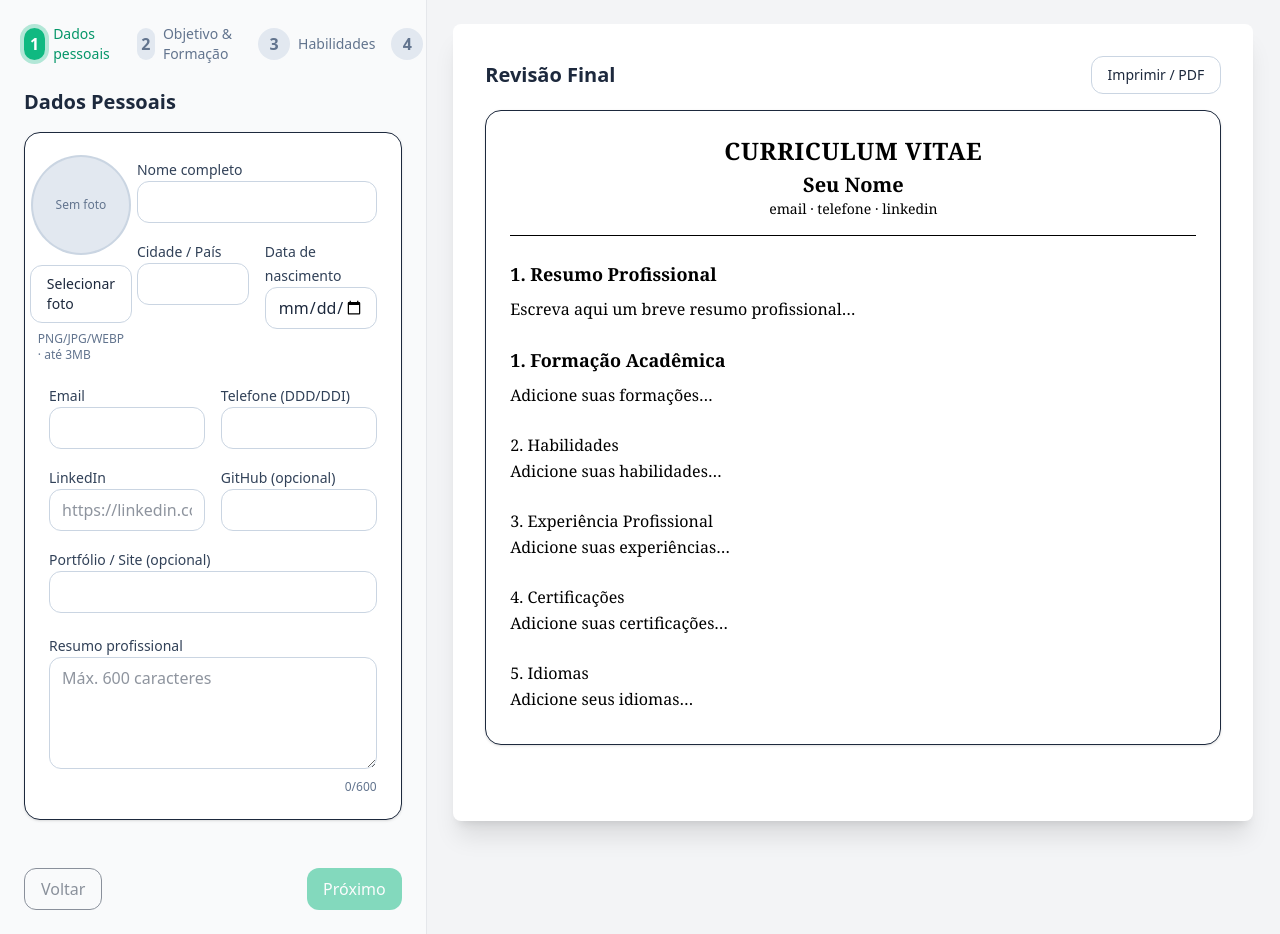
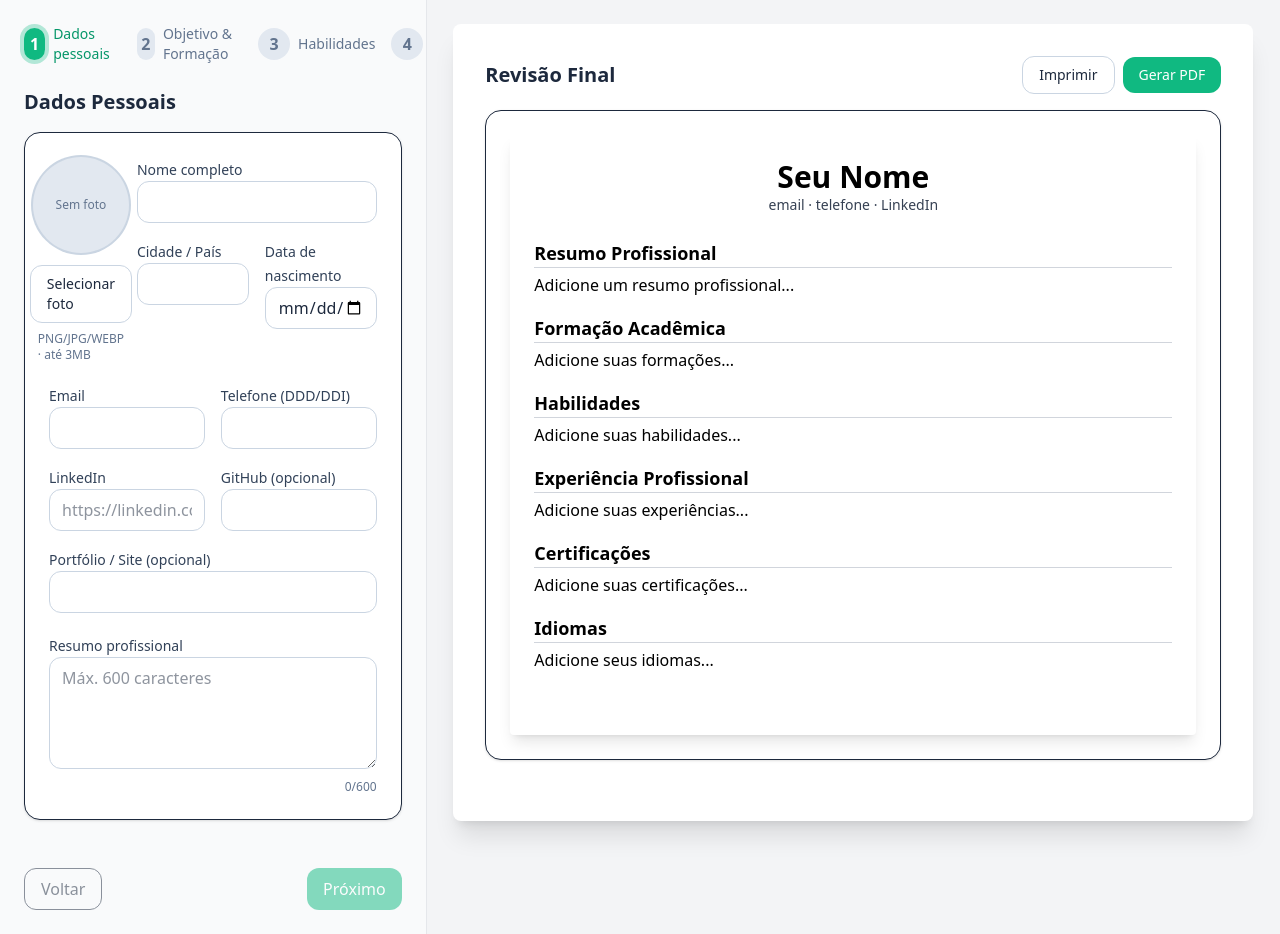
Before and after one commit to valmmer/Projeto-8, a React (Vite) app: page / in a window 1280 px wide. Built offline with nearby package versions, Linux system fonts and the light colour scheme.

Commit message:
Adiciona Preview profissional e geração de PDF

```diff
--- a/src/components/Preview.tsx
+++ b/src/components/Preview.tsx
@@ -1,172 +1,115 @@
-import { useResume } from '../state/ResumeContext';
+import { useResume } from "../state/ResumeContext";
 
 export default function Preview() {
   const { state } = useResume();
-  const { dados, skills, experiencias, formacoes, certificacoes, idiomas } =
-    state;
+  const { dados, skills, experiencias, formacoes, certificacoes, idiomas } = state;
 
-  // 'objetivo' pode não existir no tipo PersonalData -> acesso seguro
-  const objetivo: string | undefined = (dados as Record<string, any>)?.objetivo;
-
-  // numeração dinâmica das seções
-  const base = objetivo ? 2 : 1;
-  const nResumo = objetivo ? '2.' : '1.';
-  const nFormacao = `${base}.`;
-  const nHabs = `${base + 1}.`;
-  const nExp = `${base + 2}.`;
-  const nCert = `${base + 3}.`;
-  const nIdiomas = `${base + 4}.`;
+  const objetivo = (dados as Record<string, any>)?.objetivo;
 
   return (
-    <article className="max-w-3xl mx-auto text-black font-serif leading-relaxed">
+    <article className="max-w-3xl mx-auto text-black font-sans leading-relaxed">
       {/* Cabeçalho */}
-      <header className="mb-6">
-        <div className="flex items-center gap-4">
+      <header className="mb-6 text-center">
         {dados.foto && (
           <img
             src={dados.foto}
-              alt={dados.nome || 'Foto'}
-              className="w-20 h-20 rounded-full object-cover border"
+            alt={dados.nome || "Foto"}
+            className="w-24 h-24 rounded-full mx-auto mb-2 border"
           />
         )}
-          <div className="flex-1 text-center">
-            <h1 className="text-2xl font-extrabold tracking-wide uppercase">
-              Curriculum Vitae
-            </h1>
-            <h2 className="text-xl font-semibold mt-1">
-              {dados.nome || 'Seu Nome'}
-            </h2>
-            <p className="text-sm">
-              {dados.email || 'email'} · {dados.telefone || 'telefone'} ·{' '}
-              {dados.linkedin || 'linkedin'}
-              {dados.cidadePais ? ` · ${dados.cidadePais}` : ''}
-              {(dados as any)?.dataNascimento
-                ? ` · Nasc.: ${(dados as any).dataNascimento}`
-                : ''}
+        <h1 className="text-3xl font-bold">{dados.nome || "Seu Nome"}</h1>
+        <p className="text-sm text-gray-700">
+          {dados.email || "email"} · {dados.telefone || "telefone"} · {dados.linkedin || "LinkedIn"}
         </p>
-            {(dados as any)?.github || (dados as any)?.site ? (
-              <p className="text-sm">
-                {(dados as any)?.github
-                  ? `GitHub: ${(dados as any).github}`
-                  : ''}
-                {(dados as any)?.github && (dados as any)?.site ? ' · ' : ''}
-                {(dados as any)?.site ? `Site: ${(dados as any).site}` : ''}
-              </p>
-            ) : null}
-          </div>
-        </div>
-        <hr className="mt-4" />
       </header>
 
-      {/* 1. Objetivo (opcional) */}
-      {objetivo?.trim() ? (
-        <section className="mb-6">
-          <h3 className="font-bold text-lg mb-2">1. Objetivo Profissional</h3>
-          <p className="text-justify">{objetivo}</p>
+      {/* Objetivo */}
+      {objetivo?.trim() && (
+        <section className="mb-4">
+          <h2 className="font-semibold text-lg border-b border-gray-300">Objetivo Profissional</h2>
+          <p className="mt-1 text-justify">{objetivo}</p>
         </section>
-      ) : null}
+      )}
 
       {/* Resumo */}
-      <section className="mb-6">
-        <h3 className="font-bold text-lg mb-2">
-          {nResumo} Resumo Profissional
-        </h3>
-        <p className="whitespace-pre-line break-words leading-relaxed text-justify [text-align-last:start]">
-          {dados.resumo || 'Escreva aqui um breve resumo profissional…'}
-        </p>
+      <section className="mb-4">
+        <h2 className="font-semibold text-lg border-b border-gray-300">Resumo Profissional</h2>
+        <p className="mt-1 text-justify">{dados.resumo || "Adicione um resumo profissional..."}</p>
       </section>
 
       {/* Formação */}
-      <section className="mb-6">
-        <h3 className="font-bold text-lg mb-2">
-          {nFormacao} Formação Acadêmica
-        </h3>
+      <section className="mb-4">
+        <h2 className="font-semibold text-lg border-b border-gray-300">Formação Acadêmica</h2>
         {formacoes.length ? (
-          <ul className="list-disc pl-6">
+          <ul className="list-disc pl-6 mt-1">
             {formacoes.map((f) => (
               <li key={f.id}>
                 <span className="font-medium">{f.curso}</span> — {f.instituicao}
-                {f.periodo ? ` (${f.periodo})` : ''}
               </li>
             ))}
           </ul>
         ) : (
-          <p className="whitespace-pre-line break-words leading-relaxed text-justify [text-align-last:start]">Adicione suas formações…</p>
+          <p className="mt-1">Adicione suas formações...</p>
         )}
       </section>
 
       {/* Habilidades */}
-      <section className="mb-6">
-        <h3 className="whitespace-pre-line break-words leading-relaxed text-justify [text-align-last:start]">{nHabs} Habilidades</h3>
+      <section className="mb-4">
+        <h2 className="font-semibold text-lg border-b border-gray-300">Habilidades</h2>
         {skills.length ? (
-          <ul className="list-disc pl-6">
+          <ul className="list-disc pl-6 mt-1">
             {skills.map((s) => (
-              <li key={s.id}>
-                <span className="font-medium">{s.nome}</span> — {s.nivel}
+              <li key={s.id}>{s.nome} — {s.nivel}</li>
+            ))}
+          </ul>
+        ) : (
+          <p className="mt-1">Adicione suas habilidades...</p>
+        )}
+      </section>
+
+      {/* Experiências */}
+      <section className="mb-4">
+        <h2 className="font-semibold text-lg border-b border-gray-300">Experiência Profissional</h2>
+        {experiencias.length ? (
+          <ul className="mt-1 space-y-2">
+            {experiencias.map((e) => (
+              <li key={e.id}>
+                <p className="font-bold">{e.cargo} — {e.empresa}</p>
+                <p className="text-sm italic">{e.periodo}</p>
+                <p>{e.descricao}</p>
               </li>
             ))}
           </ul>
         ) : (
-          <p className="whitespace-pre-line break-words leading-relaxed text-justify [text-align-last:start]">Adicione suas habilidades…</p>
-        )}
-      </section>
-
-      {/* Experiência */}
-      <section className="mb-6">
-        <h3 className="whitespace-pre-line break-words leading-relaxed text-justify [text-align-last:start]">
-          {nExp} Experiência Profissional
-        </h3>
-        {experiencias.length ? (
-          <ul className="space-y-4">
-            {experiencias.map((e) => (
-              <li key={e.id}>
-                <p className="font-semibold">
-                  {e.cargo} · {e.empresa}
-                </p>
-                <p className="text-sm italic text-slate-600">
-                  {e.periodo}
-                  {e.atual ? ' (atual)' : ''}
-                </p>
-                <p className="text-justify">{e.descricao}</p>
-              </li>
-            ))}
-          </ul>
-        ) : (
-          <p className="whitespace-pre-line break-words leading-relaxed text-justify [text-align-last:start]">Adicione suas experiências…</p>
+          <p className="mt-1">Adicione suas experiências...</p>
         )}
       </section>
 
       {/* Certificações */}
-      <section className="mb-6">
-        <h3 className="whitespace-pre-line break-words leading-relaxed text-justify [text-align-last:start]">{nCert} Certificações</h3>
+      <section className="mb-4">
+        <h2 className="font-semibold text-lg border-b border-gray-300">Certificações</h2>
         {certificacoes.length ? (
-          <ul className="list-disc pl-6">
+          <ul className="list-disc pl-6 mt-1">
             {certificacoes.map((c) => (
-              <li key={c.id}>
-                <span className="font-medium">{c.titulo}</span>
-                {c.orgao ? ` — ${c.orgao}` : ''}
-                {c.ano ? ` (${c.ano})` : ''}
-              </li>
+              <li key={c.id}>{c.titulo} — {c.orgao || ""}</li>
             ))}
           </ul>
         ) : (
-          <p className="whitespace-pre-line break-words leading-relaxed text-justify [text-align-last:start]">Adicione suas certificações…</p>
+          <p className="mt-1">Adicione suas certificações...</p>
         )}
       </section>
 
       {/* Idiomas */}
-      <section className="mb-2">
-        <h3 className="whitespace-pre-line break-words leading-relaxed text-justify [text-align-last:start]">{nIdiomas} Idiomas</h3>
+      <section className="mb-4">
+        <h2 className="font-semibold text-lg border-b border-gray-300">Idiomas</h2>
         {idiomas.length ? (
-          <ul className="list-disc pl-6">
+          <ul className="list-disc pl-6 mt-1">
             {idiomas.map((l) => (
-              <li key={l.id}>
-                {l.idioma} — {l.nivel}
-              </li>
+              <li key={l.id}>{l.idioma} — {l.nivel}</li>
             ))}
           </ul>
         ) : (
-          <p className="whitespace-pre-line break-words leading-relaxed text-justify [text-align-last:start]">Adicione seus idiomas…</p>
+          <p className="mt-1">Adicione seus idiomas...</p>
         )}
       </section>
     </article>
--- a/src/components/Review.tsx
+++ b/src/components/Review.tsx
@@ -1,17 +1,62 @@
-import Preview from './Preview';
+import React, { useRef } from "react";
+import Preview from "./Preview";
+import jsPDF from "jspdf";
+import html2canvas from "html2canvas";
 
 export default function Review() {
+  const cvRef = useRef<HTMLDivElement>(null);
+
+  const gerarPDF = async () => {
+    if (!cvRef.current) {
+      console.log("Ref vazio, nada para capturar");
+      return;
+    }
+
+    try {
+      // Captura o conteúdo do Preview
+      const canvas = await html2canvas(cvRef.current, {
+        scale: 2,
+        useCORS: true,
+        allowTaint: true,
+        scrollY: -window.scrollY,
+      });
+
+      const imgData = canvas.toDataURL("image/png");
+      const pdf = new jsPDF("p", "mm", "a4");
+      const pdfWidth = pdf.internal.pageSize.getWidth();
+      const pdfHeight = (canvas.height * pdfWidth) / canvas.width;
+
+      pdf.addImage(imgData, "PNG", 0, 0, pdfWidth, pdfHeight);
+      pdf.save("Curriculo.pdf");
+    } catch (error) {
+      console.error("Erro ao gerar PDF:", error);
+    }
+  };
+
   return (
     <div className="space-y-4">
+      {/* Cabeçalho e botões */}
       <div className="flex justify-between items-center">
         <h2 className="text-xl font-semibold">Revisão Final</h2>
-        <button onClick={() => window.print()} className="btn btn-outline">
-          Imprimir / PDF
-        </button>
+        <div className="space-x-2">
+          <button onClick={() => window.print()} className="btn btn-outline">
+            Imprimir
+          </button>
+          <button onClick={gerarPDF} className="btn btn-primary">
+            Gerar PDF
+          </button>
+        </div>
       </div>
+
+      {/* Container capturado pelo PDF */}
       <div className="card">
         <div className="card-body">
-          <Preview />
+          <div
+            ref={cvRef}
+            className="bg-white p-6 rounded shadow-lg w-full min-h-[600px]"
+          >
+            <Preview />
+          </div>
         </div>
       </div>
     </div>
```
Lines whose indentation alone changed are shown as unchanged.
